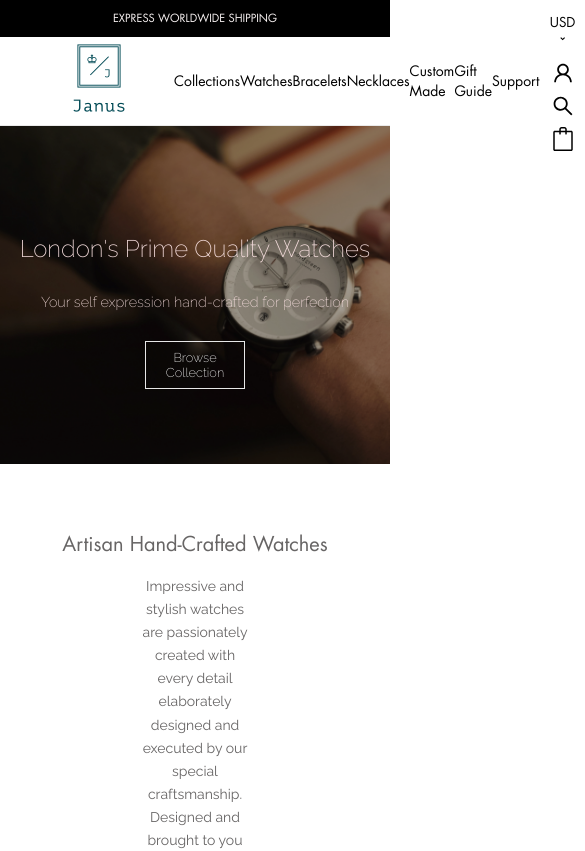
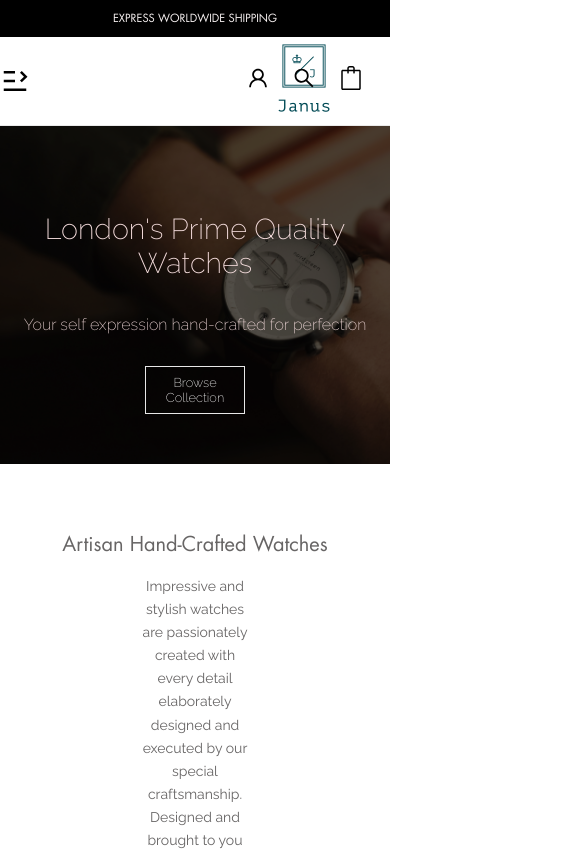
Before and after one commit to NichKHu/Janus-Ecommerce-React, a React (Create React App) app: page / in a window 390 px wide. Shown: the top 851 px of the page, 585 px wide, since content can reach past the window. Built offline with nearby package versions, Linux system fonts and the light colour scheme.

Commit message:
Adding mobile nav bar and structure revamp

```diff
--- a/src/components/Hero/Hero.css
+++ b/src/components/Hero/Hero.css
@@ -81,15 +81,16 @@
 @media screen and (max-width: 1024px) {
     .hero {
         height: 40vh;
+        background-color: rgba(0,0,0,0.65);
     }
 
     .main-header {
-        font-size: 1.5rem;
+        font-size: 1.8rem;
         position: static;
     }
 
     .sub-header {
-        font-size: 0.9rem;
+        font-size: 1rem;
         position: static;
     }
 
@@ -106,10 +107,4 @@
         box-shadow: inset 0 0 0 0 white;
     }
 
-    .browse-btn:hover {
-        box-shadow: inset 100px 0 0 0 rgb(231,231,231);
-        color: black;
-        cursor: pointer;
-        border: 0.01px solid rgb(153, 118, 118);
-    }
 }
--- a/src/components/Navbar/Navbar.css
+++ b/src/components/Navbar/Navbar.css
@@ -68,93 +68,7 @@ button {
     background: transparent;
 }
 
-/* Dropdown */
-
-/* .dropdown {
-    min-width: 15em;
-    position: relative;
-    margin: 2em;
-}
-
-.dropdown * {
-    box-sizing: border-box;
-}
-
-.select {
-    background: gray;
-    color: #fff;
-    display: flex;
-    justify-content: space-between;
-    align-items: center;
-    border: 2px #2a2f3b solid;
-    border-radius: 0.5em;
-    padding: 1em;
-    cursor: pointer;
-    transition: background 0.3s;
-}
-
-.select-clicked {
-    border: 2px #26489a solid;
-    box-shadow: 0 0 0.8em #26489a;
-}
-
-.select:hover {
-    background: #323741;
-}
-
-.caret {
-    width: 0;
-    height: 0;
-    border-left: 5px solid transparent;
-    border-right: 5px solid transparent;
-    border-top: 6px solid #fff;
-    transition: 0.3s;
-}
-
-.caret-rotate {
-    transform: rotate(180deg);
-}
-
-.menu {
-    list-style: none;
-    padding: 0.2em 0.5em;
-    background: #323741;
-    border: 1px #363a43 solid;
-    box-shadow: 0 0.5em 1em rgba(0, 0, 0, 0.2);
-    border-radius: 0.5em;
-    color: white;
-    position: absolute;
-    top: 3em;
-    left: 50%;
-    width: 100%;
-    transform: translateX(-50%);
-    display: none;
-    opacity: 0;
-    transition: 0.2s;
-    z-index: 1;
-}
-
-.menu li {
-    padding: 0.7em 0.5em;
-    margin: 0.3em 0;
-    border-radius: 0.5em;
-    cursor: pointer;
-}
-
-.menu li:hover {
-    background: #2a2d35;
-}
-
-.active {
-    background: #23242a;
-}
-
-.menu-open {
-    display: block;
-    opacity: 0;
-} */
-
-/* Dropdown Main Menu */
+/* Collections Dropdown Main Menu ******************/
 
 .trending,
 .new-arrivals {
@@ -298,3 +212,56 @@ button {
     background: #f0f0f0;
     color: #323b40;
 }
+
+@media screen and (max-width: 1024px) {
+    .navbar .container li a {
+        display: none;
+    }
+
+    .dropdown-button-dc {
+        display: none;
+    }
+
+    .logo {
+        position: relative;
+        left: 10rem;
+    }
+
+
+}
+
+/* Mobile ********************/
+
+.mobile-nav {
+    display: none;
+    font-size: 2em;
+}
+
+.mobile-nav,
+.closing-mobile-nav {
+    font-size: 2em;
+}
+
+@media screen and (max-width:1040px) {
+    .mobile-nav {
+        display: block;
+    }
+
+    .navbar .nav-menu {
+        position: absolute;
+        display: flex;
+        flex-direction: column;
+        align-items: flex-end;
+        top: 90px;
+        left: 20px;
+        height: 100%;
+        left: -100%;
+        transition: 0.7s ease-in-out;
+        background: rgba(255,255,255,.95);
+        z-index: 10;
+    }
+
+    .navbar .active {
+        left: 0%;
+    }
+}
--- a/src/components/Navbar/Navbar.js
+++ b/src/components/Navbar/Navbar.js
@@ -1,5 +1,8 @@
-import React from 'react';
+import React, { useState} from 'react'
 import './Navbar.css';
+
+import {RiMenuUnfoldLine} from 'react-icons/ri';
+import {RiMenuFoldLine} from 'react-icons/ri';
 
 import {AiOutlineUser} from 'react-icons/ai';
 import {AiOutlineSearch} from 'react-icons/ai';
@@ -11,12 +14,20 @@ import trending from '../../assets/images/trending.jpg'
 import newArrivals from '../../assets/images/new-arrivals.jpg'
 
 const Navbar = () => {
+
+  const[click, setClick] = useState(false)
+  const handleClick = () => setClick(!click)
+
   return (
     <div className='navbar'>
       <div className='banner'>Express Worldwide Shipping</div>
         <div className='container'>
+          <div className='bar' onClick={handleClick}>
+            {click ? (<RiMenuFoldLine className="closing-mobile-nav" />) : (<RiMenuUnfoldLine className="mobile-nav" />)}
+          </div>
           <img className='logo' src={logo} alt='' />
-        <div className='collections'>
+          <ul className={click ? 'nav-menu active' : 'nav-menu'}>
+            <li className='collections'>
               <li><a href='#'>Collections</a></li>
                 <div className='dropdown-collections'>
                   <ul className='exclusive-collections'>
@@ -48,13 +59,14 @@ const Navbar = () => {
                     </figure>
                   </div>
                 </div>
-          </div>
+            </li>
             <li><a href='#'>Watches</a></li>
             <li><a href='#'>Bracelets</a></li>
             <li><a href='#'>Necklaces</a></li>
             <li><a href='#'>Custom Made</a></li>
             <li><a href='#'>Gift Guide</a></li>
             <li><a href='#'>Support</a></li>
+          </ul>
           <div className='user'>
             <div className='dropdown-dc'>
               <button class='dropdown-button-dc'>USD <RiArrowDropDownLine className='caret' /></button>
```
Lines whose indentation alone changed are shown as unchanged.
